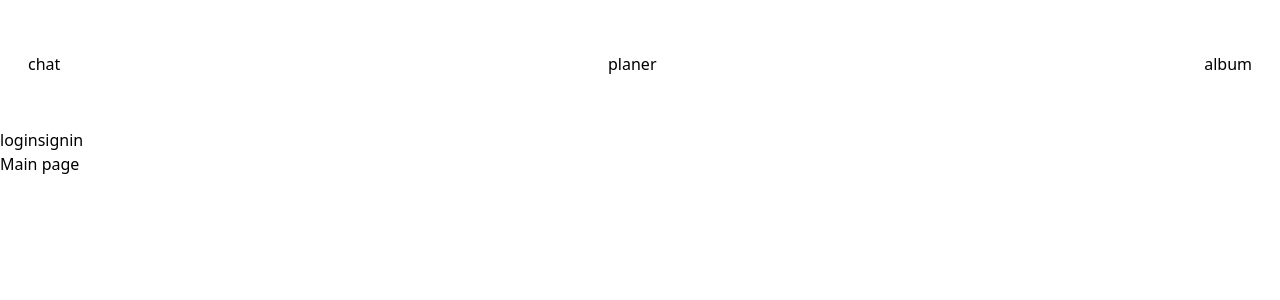
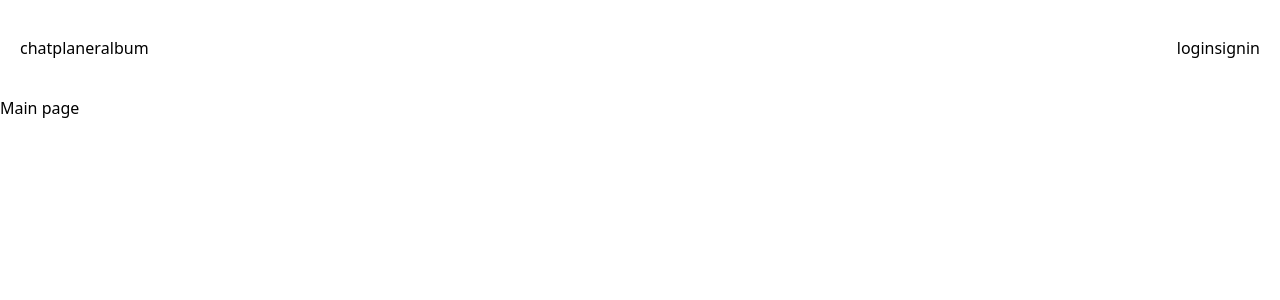
Before and after one commit to csm009177/sofia, a Next.js app: page / in a window 1280 px wide. Shown: the top 300 px of the page. Built offline with nearby package versions, Linux system fonts and the light colour scheme.

Commit message:
헤더 만들기

```diff
--- a/app/(pages)/ui/Header.tsx
+++ b/app/(pages)/ui/Header.tsx
@@ -1,17 +1,16 @@
-import UrlButton from './UrlButton';
-
+import UrlButton from "./UrlButton";
 
 export default function Header() {
   return (
-    <div>
-      <div className='flex flex-row h-32 justify-between p-7'>
-      <UrlButton url="chatlog" title="chat"/>
-      <UrlButton url="planer" title="planer"/>
-      <UrlButton url="album" title="album"/>
+    <div className="flex flex-row w-screen justify-between">
+      <div className="flex flex-row h-24 p-5">
+        <UrlButton url="chatlog" title="chat" />
+        <UrlButton url="planer" title="planer" />
+        <UrlButton url="album" title="album" />
       </div>
-      <div>
-        <UrlButton url="login" title="login"/>
-        <UrlButton url="signin" title="signin"/>
+      <div className="flex flex-row justify-between p-5">
+        <UrlButton url="login" title="login" />
+        <UrlButton url="signin" title="signin" />
       </div>
     </div>
   );
```
